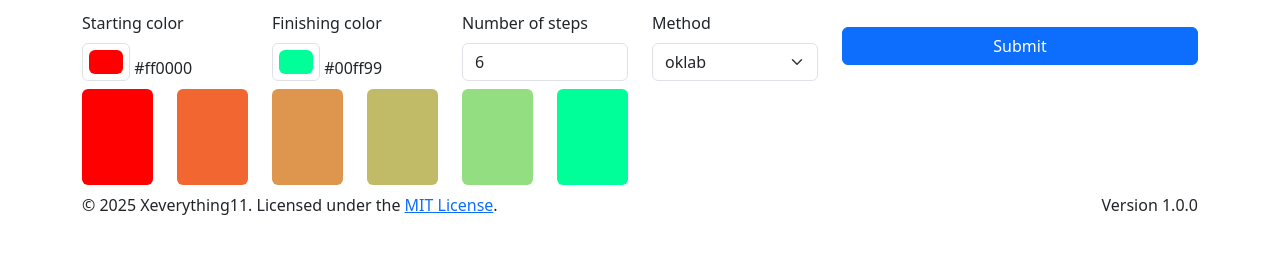
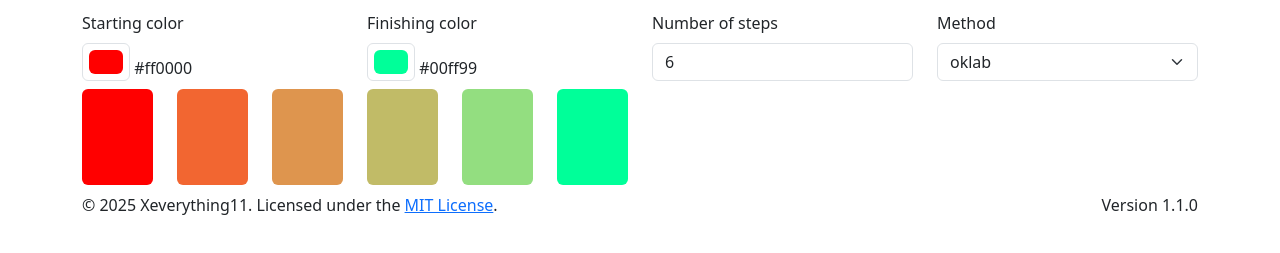
Before and after one commit to Xeverything11/color-palette-generator, a plain HTML site: page index.html in a window 1280 px wide. Shown: the part 53-306 px from the top of the page. Drawn offline with nearby package versions, Linux system fonts and the light colour scheme.

Commit message:
Refactor color input handling and update version to 1.1.0

```diff
--- a/index.html
+++ b/index.html
@@ -24,21 +24,21 @@
             <div class="supported-browser">
                 <p></p>
                 <div class="row">
-                    <div class="col-6 col-sm-3 col-lg-2">
+                    <div class="col-6 col-sm-3">
                         <label for="from" class="form-label" style="display: block;">Starting color</label>
                         <input type="color" value="#ff0000" class="form-control form-control-color" style="display: inline-block;" id="from" name="from">
                         <span id="from-color-text">#ff0000</span>
                     </div>
-                    <div class="col-6 col-sm-3 col-lg-2">
+                    <div class="col-6 col-sm-3">
                         <label for="to" class="form-label" style="display: block;">Finishing color</label>
                         <input type="color" value="#00ff99" class="form-control form-control-color" style="display: inline-block;" id="to" name="to">
                         <span id="to-color-text">#00ff99</span>
                     </div>
-                    <div class="col-6 col-sm-3 col-lg-2">
+                    <div class="col-6 col-sm-3">
                         <label for="steps" class="form-label" style="display: block;">Number of steps</label>
                         <input type="number" value="6" class="form-control form-control" style="display: inline-block;" id="steps" name="steps" min="2">
                     </div>
-                    <div class="col-6 col-sm-3 col-lg-2">
+                    <div class="col-6 col-sm-3">
                         <label for="method" class="form-label" style="display: block;">Method</label>
                         <select class="form-select" name="method" id="methods">
                             <option value="srgb">srgb</option>
@@ -61,11 +61,6 @@
                             <option value="xyz-d50">xyz-d50</option>
                             <option value="xyz-d65">xyz-d65</option>
                         </select>
-                    </div>
-                    <div class="col-lg-4">
-                        <div class="d-grid">
-                            <button type="button" class="btn btn-primary btn-block my-3" onclick="submitColorPalette()">Submit</button>
-                        </div>
                     </div>
                 </div>
                 <div class="row" id="color-palette-result">
@@ -97,7 +92,7 @@
                 </div>
                 <div class="col-12 col-md-3 text-md-end">
                     <p>
-                        Version 1.0.0
+                        Version 1.1.0
                     </p>
                 </div>
             </div>
--- a/script.js
+++ b/script.js
@@ -9,6 +9,20 @@ function updateColorText() {
     fromColorText.textContent = fromColor; // Update the text for from-color-text
     toColorText.textContent = toColor;    // Update the text for to-color-text
 }
+
+function handlePaletteInputChange() {
+    updateColorText();
+    submitColorPalette();
+}
+
+// Add event listeners to update the color text and palette when any input changes
+document.getElementById("from").addEventListener("input", handlePaletteInputChange);
+document.getElementById("to").addEventListener("input", handlePaletteInputChange);
+document.getElementById("steps").addEventListener("input", handlePaletteInputChange);
+document.getElementById("methods").addEventListener("input", handlePaletteInputChange);
+
+// Optionally, call once on page load to initialize
+handlePaletteInputChange();
 
 function submitColorPalette() {
     var fromColor = document.getElementById("from").value;
```
